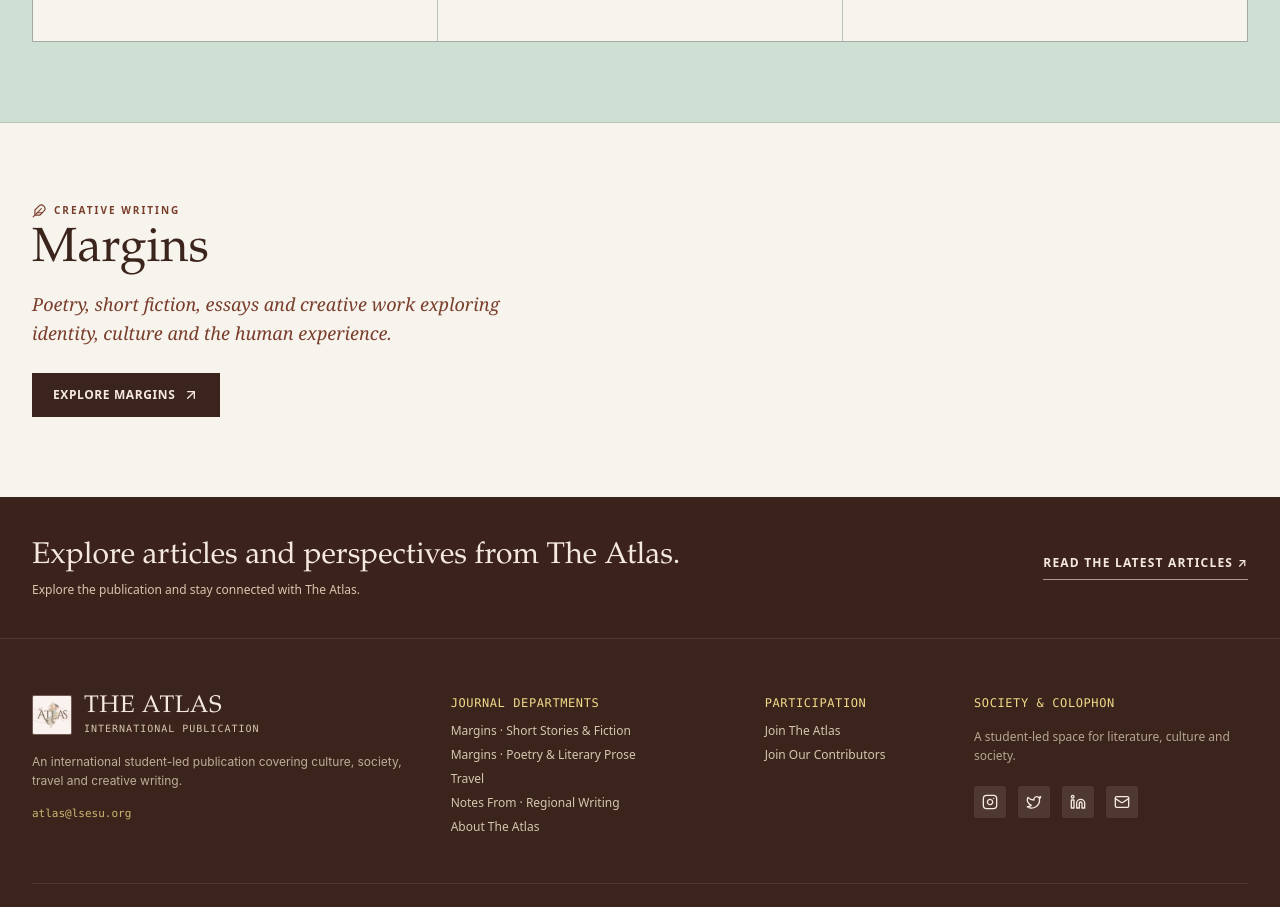
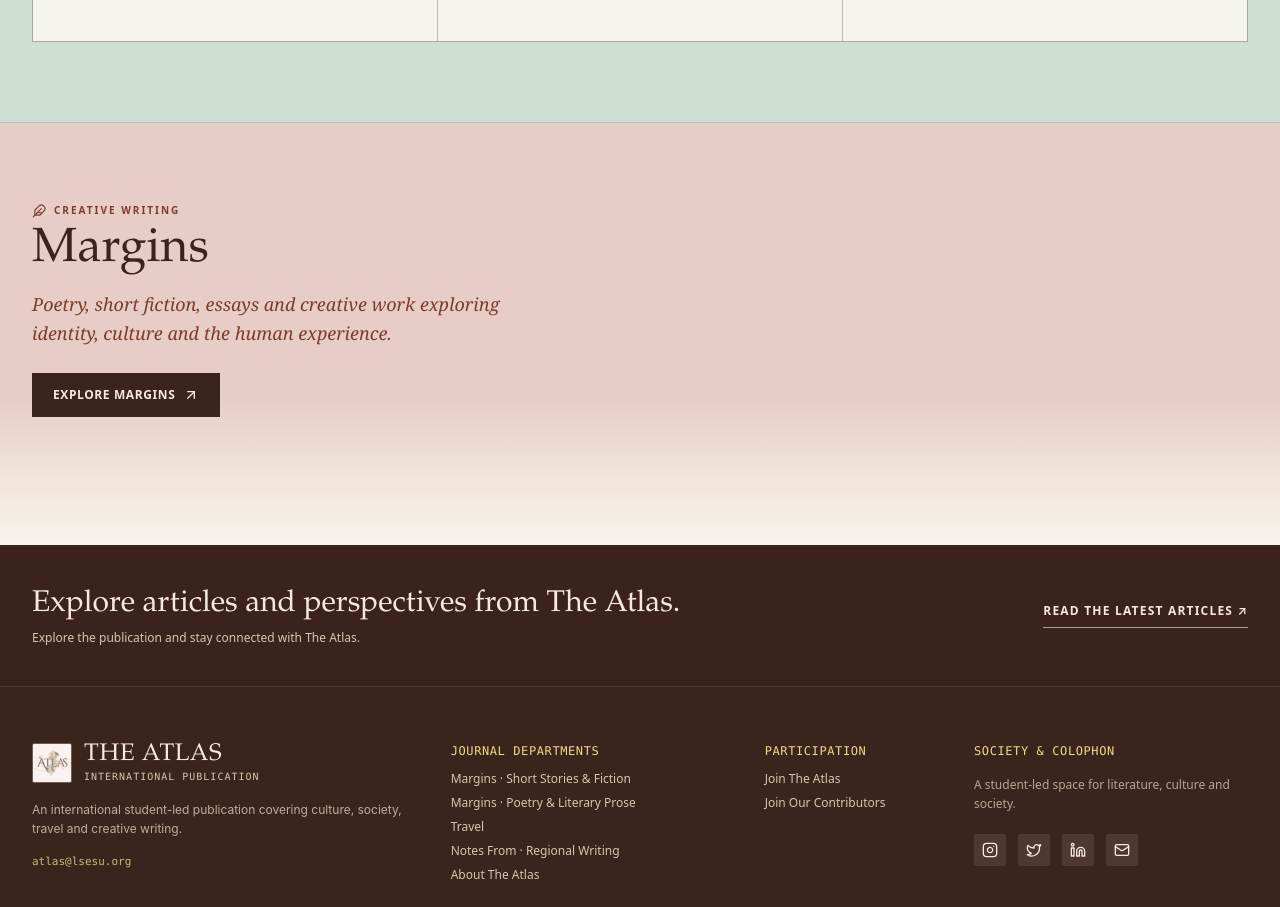
Before and after one commit to saman310808-netizen/Atlas-publication, a React (Vite) app: page / in a window 1280 px wide. Shown: the part 2520-3427 px from the top of the page. Built offline with nearby package versions, Linux system fonts and the light colour scheme.

Commit message:
Add subtle blush-to-ivory homepage transition

```diff
--- a/src/index.css
+++ b/src/index.css
@@ -113,3 +113,9 @@
 @media (prefers-reduced-motion:reduce) {
  .atlas-lead-image img,.atlas-text-link { transition:none; }
 }
+
+/* Homepage-only: a soft blush-to-ivory finish before the existing footer. */
+.atlas-home-margins-ivory {
+  background:linear-gradient(180deg,#e8ccc6 0%,#e8ccc6 65%,#f0e2d9 82%,#f7f4ed 100%);
+  padding-bottom:clamp(6rem,10vw,10rem);
+}
```
